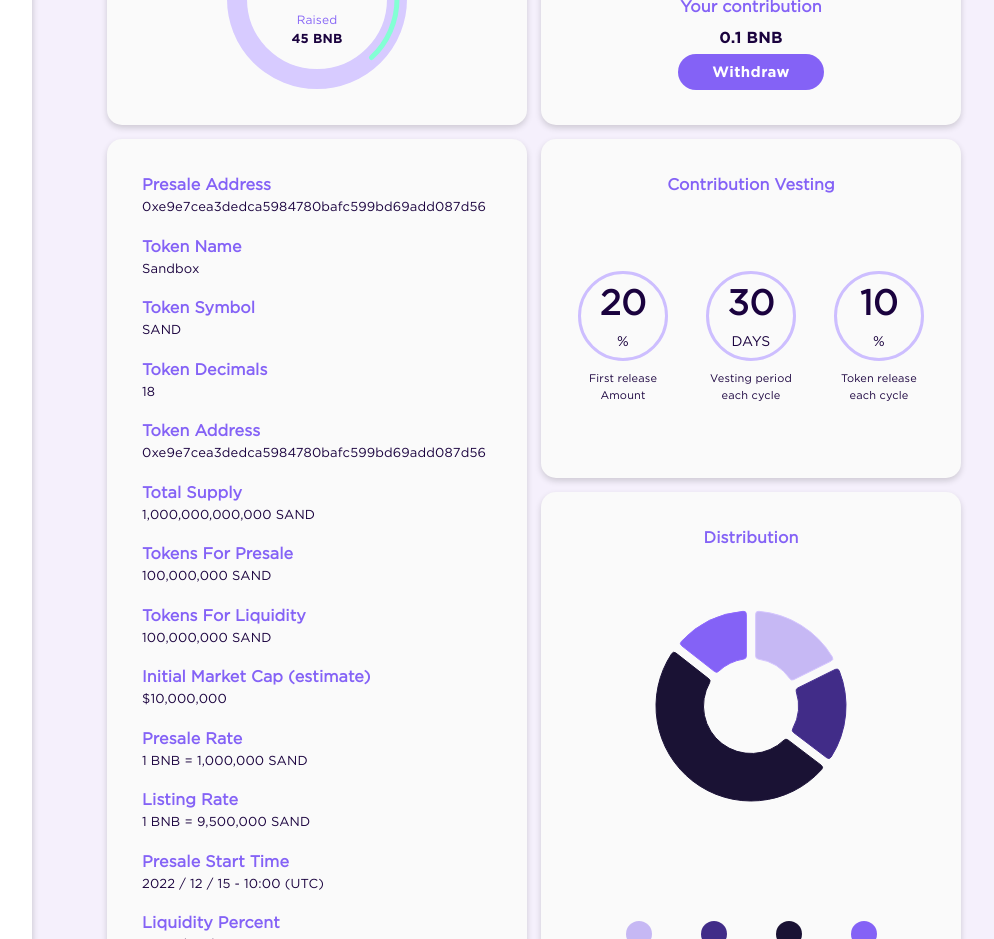
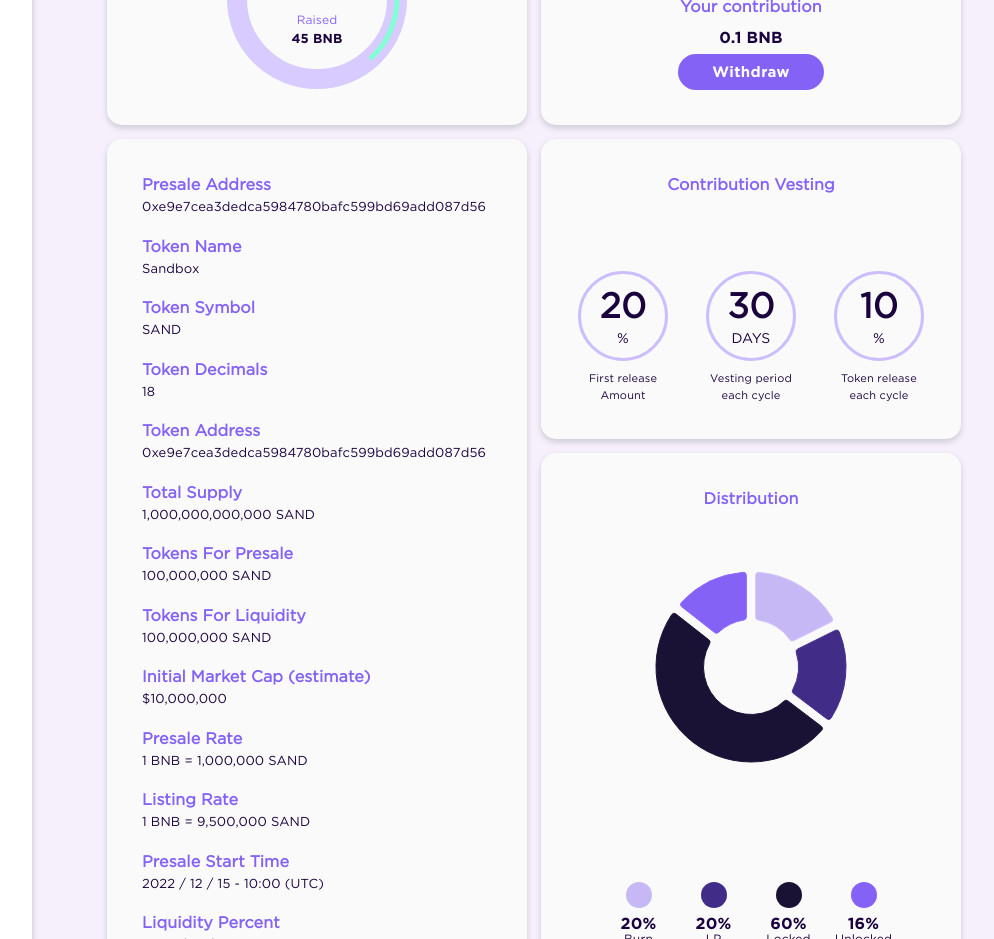
Before and after one commit to wholespace214/king-pad, a React (Create React App) app: page /explore in a window 1280 px wide. Shown: the part 1300-2239 px from the top of the page, without its empty margins (244-1238 px from the left). Built offline with nearby package versions, Linux system fonts and the light colour scheme.

Commit message:
kingpad presale page is completed

```diff
--- a/src/Pages/CoinExplore/CoinInfos.tsx
+++ b/src/Pages/CoinExplore/CoinInfos.tsx
@@ -115,7 +115,7 @@
   boxShadow: '0px 3px 6px #00000029',
   backgroundColor: theme.palette.primary.main,
   width: '100%',
-  padding: '35px 35px 74px 35px',
+  padding: '35px',
   display: 'flex',
   flexDirection: 'column',
   alignItems: 'center'
@@ -183,16 +183,20 @@
 const VestingValue = styled(Box)(({ theme }) => ({
   fontSize: '35px',
   color: theme.palette.primary.contrastText,
-  //   lineHeight: '40px',
+  height: '40px',
   fontWeight: '600',
+  display: 'flex',
+  justifyContent: 'center',
+  alignItems: 'center',
   [theme.breakpoints.down('mobile')]: {
-    fontSize: '22px'
-    // lineHeight: '20px'
+    fontSize: '22px',
+    height: '20px'
   }
 }));
 
 const VestingUnit = styled(Box)(({ theme }) => ({
   fontSize: '14px',
+  height: '15px',
   color: theme.palette.primary.contrastText,
   [theme.breakpoints.down('mobile')]: {
     fontSize: '11px'
```
